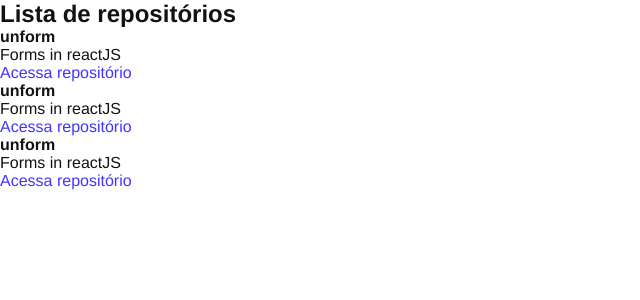
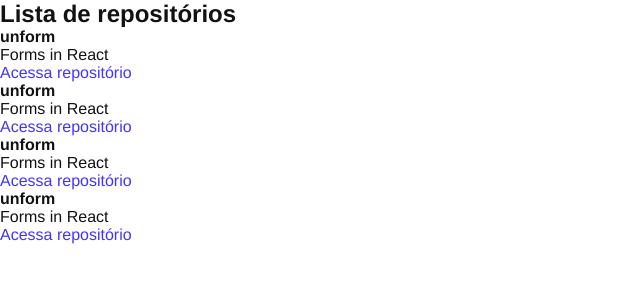
Before and after one commit to lademir/Rocketseat_ignite, a React app in the folder 01-github-explorer/: page / in a window 1280 px wide. Shown: the top 300 px of the page, without its empty margins (0-640 px from the left). Built offline with nearby package versions, Linux system fonts and the light colour scheme.

Commit message:
propriedades nos componentes react

```diff
--- /dev/null
+++ b/01-github-explorer/src/components/RepositoryItem.jsx
@@ -0,0 +1,12 @@
+export function RepositoryItem(props) {
+    return (
+        <li>
+            <strong>{props.repository?.name ?? "Default"}</strong>
+            <p>{props.repository.description}</p>
+
+            <a href={props.repository.link}>
+                Acessa repositório
+            </a>
+        </li>
+    );
+}
--- a/01-github-explorer/src/components/RepositoryList.jsx
+++ b/01-github-explorer/src/components/RepositoryList.jsx
@@ -1,4 +1,11 @@
-const repositoryName = 'unform';
+import { RepositoryItem } from "./RepositoryItem";
+
+
+const repository = {
+    name: 'unform',
+    description: 'Forms in React',
+    link: 'https://www.github.com/lademir/Rocketseat_ignite'
+}
 
 
 export function RepositoryList() {
@@ -7,30 +14,10 @@
             <h1>Lista de repositórios</h1>
 
             <ul>
-                <li>
-                    <strong>{repositoryName}</strong>
-                    <p>Forms in reactJS</p>
-
-                    <a href="">
-                        Acessa repositório
-                    </a>
-                </li>
-                <li>
-                    <strong>{repositoryName}</strong>
-                    <p>Forms in reactJS</p>
-
-                    <a href="">
-                        Acessa repositório
-                    </a>
-                </li>
-                <li>
-                    <strong>{repositoryName}</strong>
-                    <p>Forms in reactJS</p>
-
-                    <a href="">
-                        Acessa repositório
-                    </a>
-                </li>
+               <RepositoryItem repository={repository}/>
+               <RepositoryItem repository={repository}/>
+               <RepositoryItem repository={repository}/>
+               <RepositoryItem repository={repository}/>
             </ul>
         </section>
     )
```
